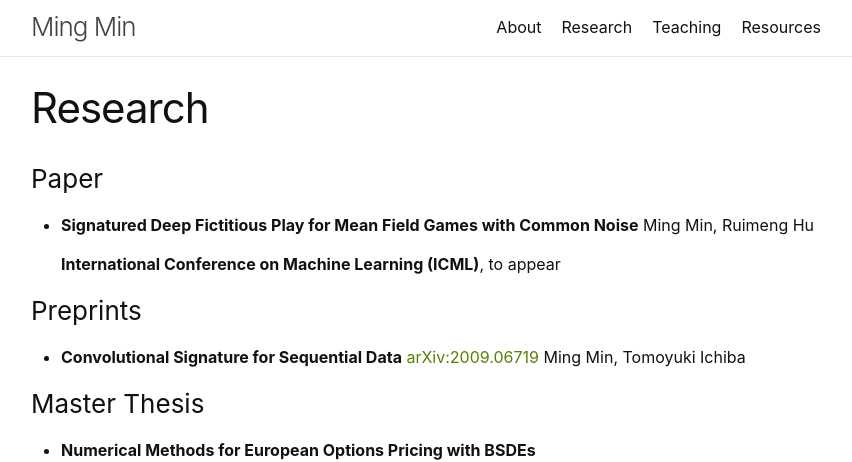
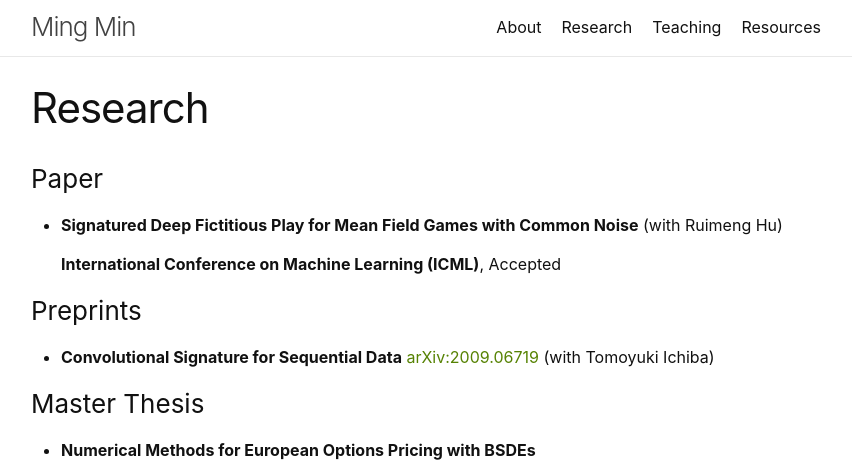
Before and after one commit to mmin0/mmin0.github.io, a Jekyll site: the page built from publications/index.md, in a window 1280 px wide. Shown: the top 462 px of the page, without its empty margins (214-1066 px from the left). Built offline with Jekyll 4.4.1, drawn with Linux system fonts in a browser that asks for light colours.

Commit message:
Update index.md

```diff
--- a/publications/index.md
+++ b/publications/index.md
@@ -3,12 +3,12 @@ layout: page
 title: Research
 ---
 ### Paper
-* **Signatured Deep Fictitious Play for Mean Field Games with Common Noise** Ming Min, Ruimeng Hu
+* **Signatured Deep Fictitious Play for Mean Field Games with Common Noise** (with Ruimeng Hu)
 
-  **International Conference on Machine Learning (ICML)**, to appear
+  **International Conference on Machine Learning (ICML)**, Accepted
 
 ### Preprints
-* **Convolutional Signature for Sequential Data** [arXiv:2009.06719](https://arxiv.org/abs/2009.06719){:target="_blank"} Ming Min, Tomoyuki Ichiba
+* **Convolutional Signature for Sequential Data** [arXiv:2009.06719](https://arxiv.org/abs/2009.06719){:target="_blank"} (with Tomoyuki Ichiba)
 
 
 ### Master Thesis
```
